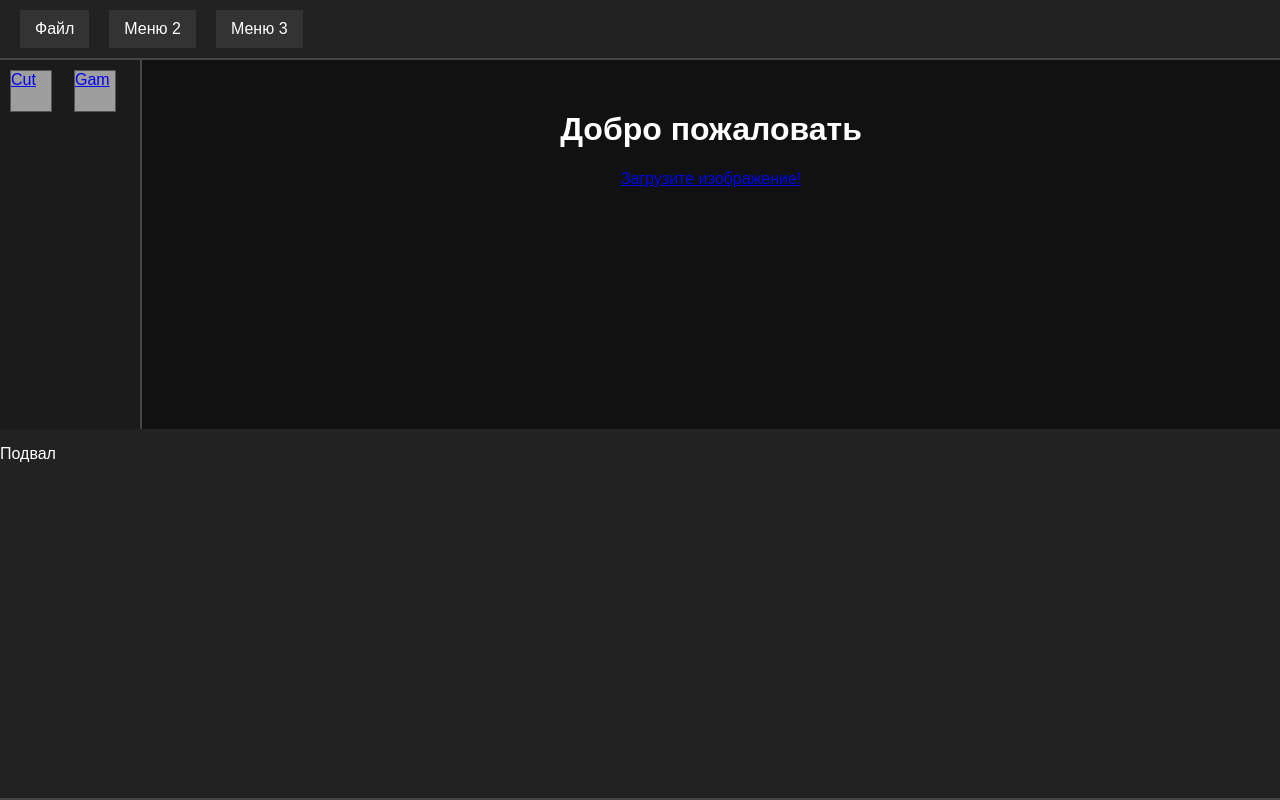
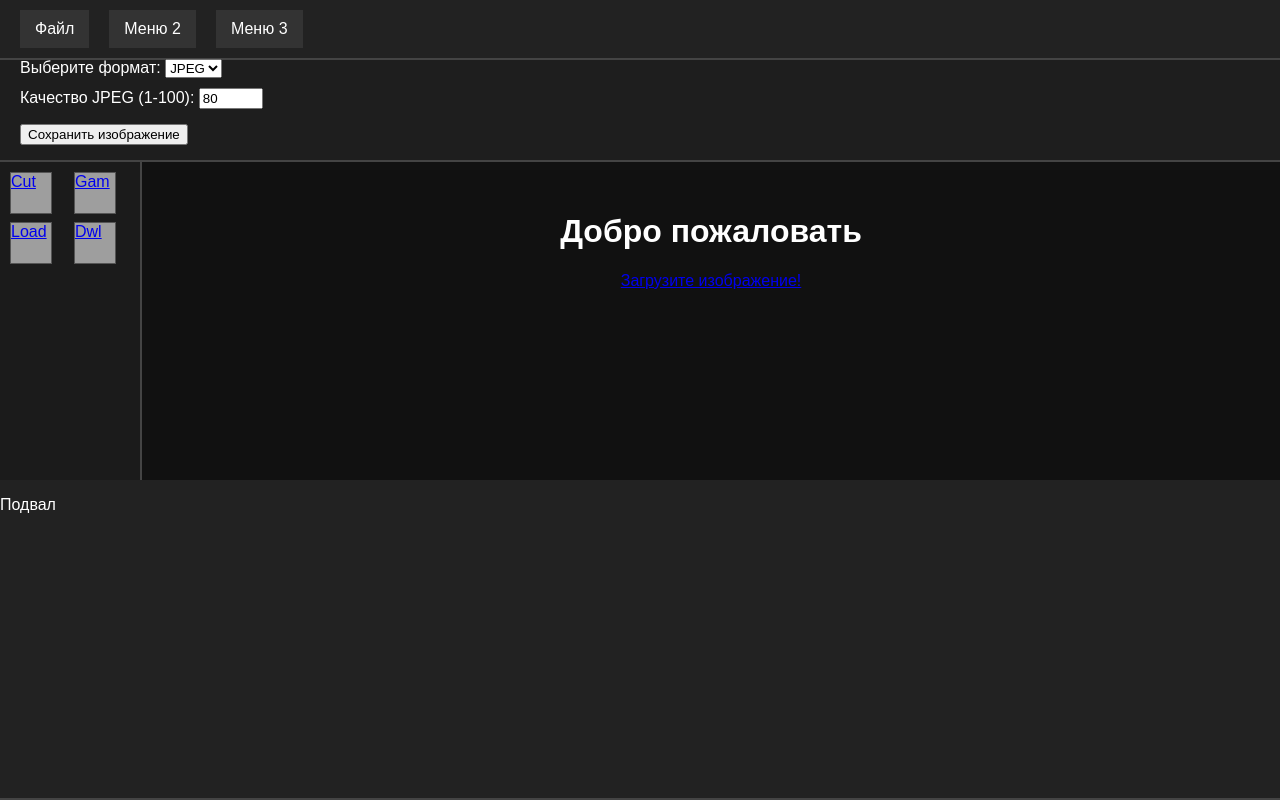
Before and after one commit to AlbionOfDarkness/PhotoEditorWeb, a Flask app: page / in a window 1280 px wide. Run offline with Flask 3, Linux system fonts and the light colour scheme; grey boxes are pictures that could not be loaded.

Commit message:
Load + Save

```diff
--- a/app.py
+++ b/app.py
@@ -1,30 +1,84 @@
-from flask import Flask, render_template, redirect, url_for, request
+from flask import Flask, render_template, redirect, url_for, request, send_file
+from os import makedirs
+import cv2
 # Flask - библиотека для запуска нашего приложения Flask - app
 # render_template - нужен для то чтобы ваша страница html отобразилась корреткно
 # redirect - нам понадобится для обработки запросы формы где мы перенаприм пользователя на страницу админ панели
 # url_for - вспомогательна библиотека для того чтобы сделать правильный переход по ссылке в нашем случеш мы будем ссылаться на adm_panel
 # request - обработчик запросов GET/POST и дргуих
 
+
+def get_actual_index():
+  index = "index.html"
+  context = {}
+  if top_option != "":
+    context["option_top_div"] = top_option
+  if path_to_current_image != "":
+    context["content"] = "contents/image_display.html"
+    context["image_path"] = path_to_current_image
+  return render_template(index, **context)
+
 app = Flask(__name__)
+
+
+
+path_to_current_image = "" # для выбранной пользователем картикни
+top_option = "" # для выбранной опции меню
+UPLOAD_PATH = "static/uploads/"
+
 @app.route('/')
 def index():
-    return render_template("index.html")
-
-
-# @app.route('/choose_option/<option_path>')
-# def change_option(option_path):
-#   return render_template("index.html", option_top_div=option_path)
+    return get_actual_index()
 
 @app.route('/choose_option')
 def choose_option():
+    global top_option
     # Получаем GET-параметр 'file'
-    file_path = request.args.get('file')  # вернет None, если параметр отсутствует
+    top_option = request.args.get('file')  # вернет None, если параметр отсутствует
 
-    if not file_path:
-        return "Файл не указан!", 400  # ошибка, если нет параметра
+    if top_option == "":
+        return "Файл не указан!", 500  # TODO поменять на модалку
 
-    # Подключаем нужный файл (например, через render_template)
-    return render_template("index.html", option_top_div=file_path)
+    return get_actual_index()
+
+@app.route('/load', methods=['POST'])
+def load():
+  global path_to_current_image
+  if request.method == 'POST':
+    makedirs(UPLOAD_PATH, exist_ok=True)
+    # Получаем файл из формы
+    file = request.files.get('file')
+    if file:
+      path_to_current_image = f"{UPLOAD_PATH}{file.filename}"
+      file.save(path_to_current_image)
+      return get_actual_index()
+    return "Файл не получен" # TODO поменять на модалку
+
+@app.route('/download', methods=['GET'])
+def download_file():
+  global path_to_current_image
+  if (path_to_current_image != ""):
+
+    image = cv2.imread(path_to_current_image)
+    format = request.args.get('format')
+    quality = request.args.get('quality')
+    quality = int(quality)
+
+    params = []
+    if format == 'jpeg':
+      params = [cv2.IMWRITE_JPEG_QUALITY, quality]
+    file_ext = f".{format}"
+
+    uload_path = UPLOAD_PATH + "/yourPic" + file_ext
+    buffer = cv2.imwrite(uload_path, image, params)
+
+    return send_file(
+        uload_path,
+        as_attachment=True
+    )
+  return "Изображение не найдено", 404 # TODO поменять на модалку
+
+
 
 
 @app.route('/hello/<name>')
--- a/templates/contents/defult.html
+++ b/templates/contents/defult.html
@@ -1,2 +1,2 @@
 <h1>Добро пожаловать</h1>
-<a href="load">Загрузите изображение!</a>
+<a href="choose_option?file=options/load.html">Загрузите изображение!</a>
--- /dev/null
+++ b/templates/contents/image_display.html
@@ -0,0 +1,5 @@
+{% if image_path %}
+    <img src="{{ image_path }}">
+{% else %}
+    <p>Что-то пошло не так</p>
+{% endif %}
--- a/templates/index.html
+++ b/templates/index.html
@@ -15,14 +15,13 @@
 </head>
 <body>
 
-    <!-- Правая часть (меню + шаблоны + контент) -->
     <div class="main">
         <div class="navbar">
             <div class="dropdown">
                 <button>Файл</button>
                 <div class="dropdown-content">
-                    <a href="save">Сохранить</a>
-                    <a href="load">Загрузить</a>
+                    <a href="choose_option?file=options/download.html">Скачать</a>
+                    <a href="choose_option?file=options/load.html">Загрузить</a>
                 </div>
             </div>
             <div class="dropdown">
@@ -54,6 +53,8 @@
                 <div class="tool-grid">
                     <a href="choose_option?file=options/cut.html" class="tool-item" style="background-image: url('path1.png');">Cut</a>
                     <a href="choose_option?file=options/gamma.html" class="tool-item" style="background-image: url('path1.png');">Gam</a>
+                    <a href="choose_option?file=options/load.html" class="tool-item" style="background-image: url('path1.png');">Load</a>
+                    <a href="choose_option?file=options/download.html" class="tool-item" style="background-image: url('path1.png');">Dwl</a>
                 </div>
             </div>
             <div class="content">
@@ -70,8 +71,5 @@
         </div>
     </div>
 
-
-
-
 </body>
 </html>
--- /dev/null
+++ b/templates/options/download.html
@@ -0,0 +1,15 @@
+<form action="/download" id="saveImageForm" method="get">
+        <label for="format">Выберите формат:</label>
+        <select id="format" name="format">
+            <option value="jpeg">JPEG</option>
+            <option value="png">PNG</option>
+            <option value="tiff">TIFF</option>
+        </select>
+
+        <div id="jpegOptions" style="margin-top:10px;">
+            <label for="quality">Качество JPEG (1-100):</label>
+            <input type="number" id="quality" name="quality" min="1" max="100" value="80">
+        </div>
+
+        <button type="submit" style="margin-top:15px;">Сохранить изображение</button>
+</form>
--- /dev/null
+++ b/templates/options/load.html
@@ -0,0 +1,4 @@
+<form action="load" method="post" enctype="multipart/form-data">
+    <input type="file" name="file" accept="image/*" required>
+    <button type="submit">Загрузить</button>
+</form>
```
Also changed, not shown: static/uploads/cf911712adb21f2a5ce1972a1c1ed179.webp (added), static/uploads/yourPic.jpeg (added), static/uploads/yourPic.png (added), 1 other file.
